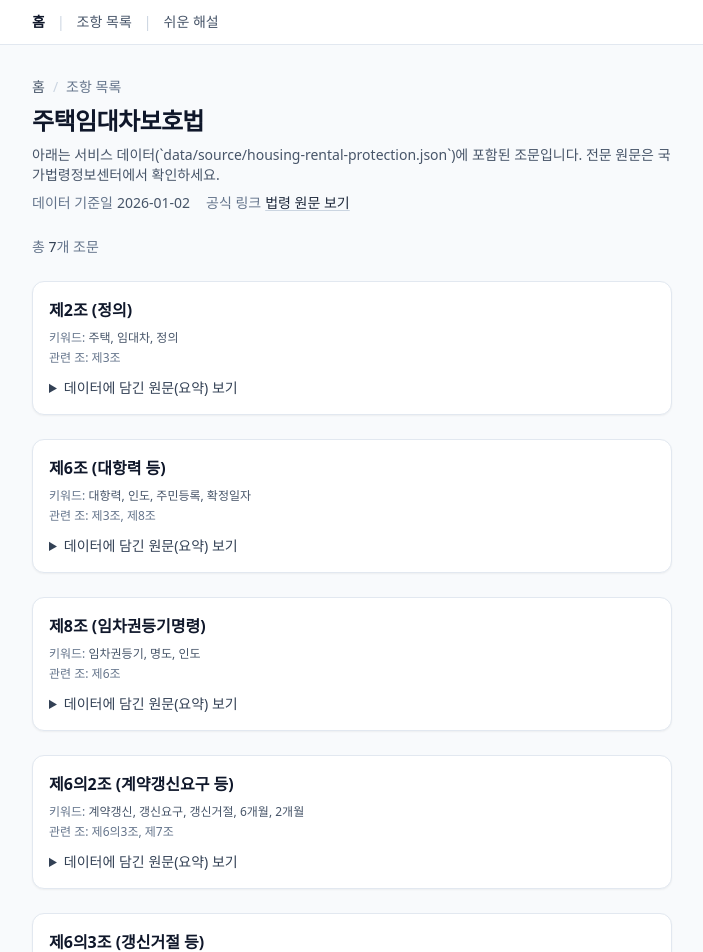
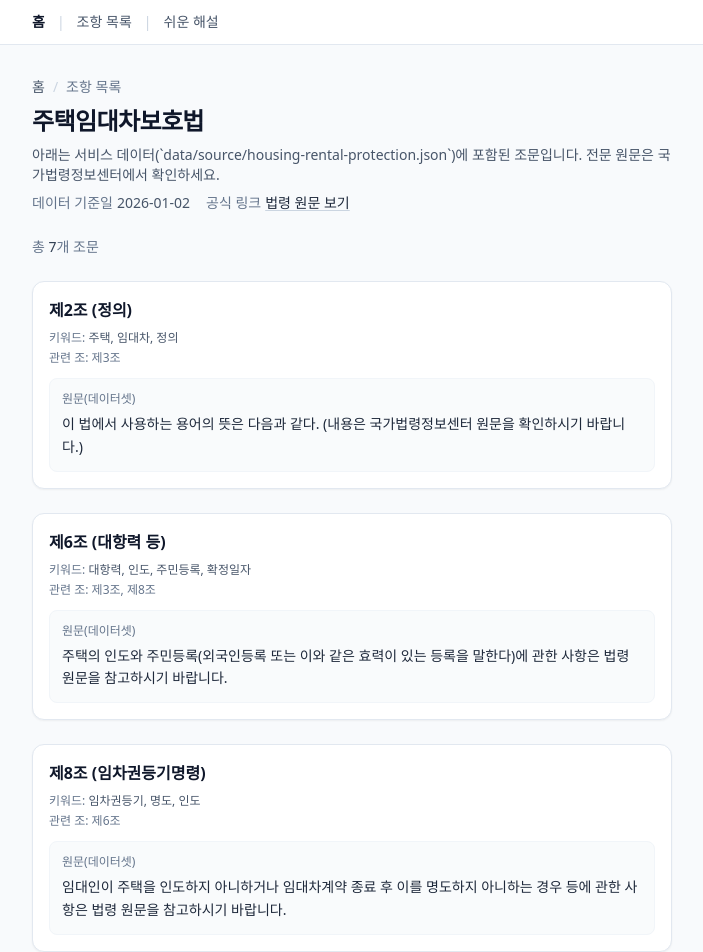
Before and after one commit to yohan-work/lawhelp, a Next.js app: page /articles in a window 1280 px wide. Shown: the top 952 px of the page, without its empty margins (288-991 px from the left). Built offline with nearby package versions, Linux system fonts and the light colour scheme.

Commit message:
mod : translate page

```diff
--- a/app/articles/page.tsx
+++ b/app/articles/page.tsx
@@ -3,6 +3,7 @@ import path from "path";
 import type { Metadata } from "next";
 import Link from "next/link";
 import { lawSourceDatasetSchema } from "@/lib/data/schemas";
+import { formatArticleHeading, formatRelatedArticleRef } from "@/lib/formatArticleHeading";
 
 export const metadata: Metadata = {
   title: "조항 목록 — 주택임대차보호법",
@@ -66,8 +67,7 @@ export default async function ArticlesPage() {
             className="rounded-xl border border-slate-200 bg-white p-4 shadow-sm"
           >
             <h2 className="text-base font-semibold text-slate-900">
-              제{a.articleNo}조
-              {a.title ? ` (${a.title})` : ""}
+              {formatArticleHeading(a.articleNo, a.title)}
             </h2>
             {a.keywords && a.keywords.length > 0 && (
               <p className="mt-2 text-xs text-slate-500">
@@ -81,19 +81,29 @@ export default async function ArticlesPage() {
                 {a.relatedArticleNos.map((no, i) => (
                   <span key={no}>
                     {i > 0 ? ", " : ""}
-                    제{no}조
+                    {formatRelatedArticleRef(no)}
                   </span>
                 ))}
               </p>
             )}
-            <details className="mt-3">
-              <summary className="cursor-pointer text-sm font-medium text-slate-700 hover:text-slate-900">
-                데이터에 담긴 원문(요약) 보기
-              </summary>
-              <p className="mt-2 whitespace-pre-wrap text-sm leading-relaxed text-slate-700">
+            <div className="mt-3 rounded-lg border border-slate-100 bg-slate-50/80 p-3">
+              <p className="text-xs font-medium text-slate-500">원문(데이터셋)</p>
+              <p className="mt-1.5 whitespace-pre-wrap text-sm leading-relaxed text-slate-800">
                 {a.fullText}
               </p>
-            </details>
+            </div>
+            {a.easyInterpretation && (
+              <div className="mt-3 rounded-lg border border-emerald-100 bg-emerald-50/50 p-3">
+                <p className="text-xs font-medium text-emerald-800">쉬운 해석</p>
+                <p className="mt-1.5 whitespace-pre-wrap text-sm leading-relaxed text-emerald-950/90">
+                  {a.easyInterpretation}
+                </p>
+                <p className="mt-2 text-[11px] leading-relaxed text-emerald-800/70">
+                  일반 이해를 돕는 설명이며, 법률 자문이 아닙니다. 실제 적용은 원문·사실관계에 따라
+                  달라질 수 있습니다.
+                </p>
+              </div>
+            )}
           </li>
         ))}
       </ol>
--- a/app/guide/page.tsx
+++ b/app/guide/page.tsx
@@ -1,21 +1,19 @@
-import { readFile } from "fs/promises";
-import path from "path";
 import type { Metadata } from "next";
 import Link from "next/link";
-import { MarkdownBody } from "@/components/MarkdownBody";
+import { GuideContent } from "@/components/GuideContent";
+import { loadLawGuide } from "@/lib/data/loadGuide";
 
 export const metadata: Metadata = {
   title: "쉬운 해설 — 주택임대차보호법",
   description:
-    "주택임대차보호법을 일반인 관점에서 쉽게 훑어보는 안내 문서입니다. 법률 자문이 아닙니다.",
+    "주택임대차보호법을 일반인 관점에서 쉽게 훑어보는 안내 데이터입니다. 법률 자문이 아닙니다.",
 };
 
 export default async function GuidePage() {
-  const mdPath = path.join(process.cwd(), "docs", "easy-interpretation.md");
-  const content = await readFile(mdPath, "utf-8");
+  const guide = await loadLawGuide();
 
   return (
-    <main className="mx-auto max-w-2xl px-4 py-8">
+    <main className="mx-auto max-w-3xl px-4 py-8">
       <p className="mb-2 text-sm text-slate-500">
         <Link href="/" className="text-slate-600 underline-offset-2 hover:underline">
           홈
@@ -23,12 +21,14 @@ export default async function GuidePage() {
         <span className="mx-2 text-slate-300">/</span>
         쉬운 해설
       </p>
-      <p className="mb-6 text-xs text-slate-500">
-        원문은 저장소의 <code className="rounded bg-slate-100 px-1">docs/easy-interpretation.md</code>
-        에서 관리합니다.
-      </p>
       <article className="rounded-xl border border-slate-200 bg-white p-6 shadow-sm">
-        <MarkdownBody content={content} />
+        <h1 className="text-2xl font-semibold tracking-tight text-slate-900">{guide.lawName}</h1>
+        {guide.effectiveDate && (
+          <p className="mt-1 text-sm text-slate-500">데이터 기준일: {guide.effectiveDate}</p>
+        )}
+        <div className="mt-6">
+          <GuideContent data={guide} />
+        </div>
       </article>
     </main>
   );
```
